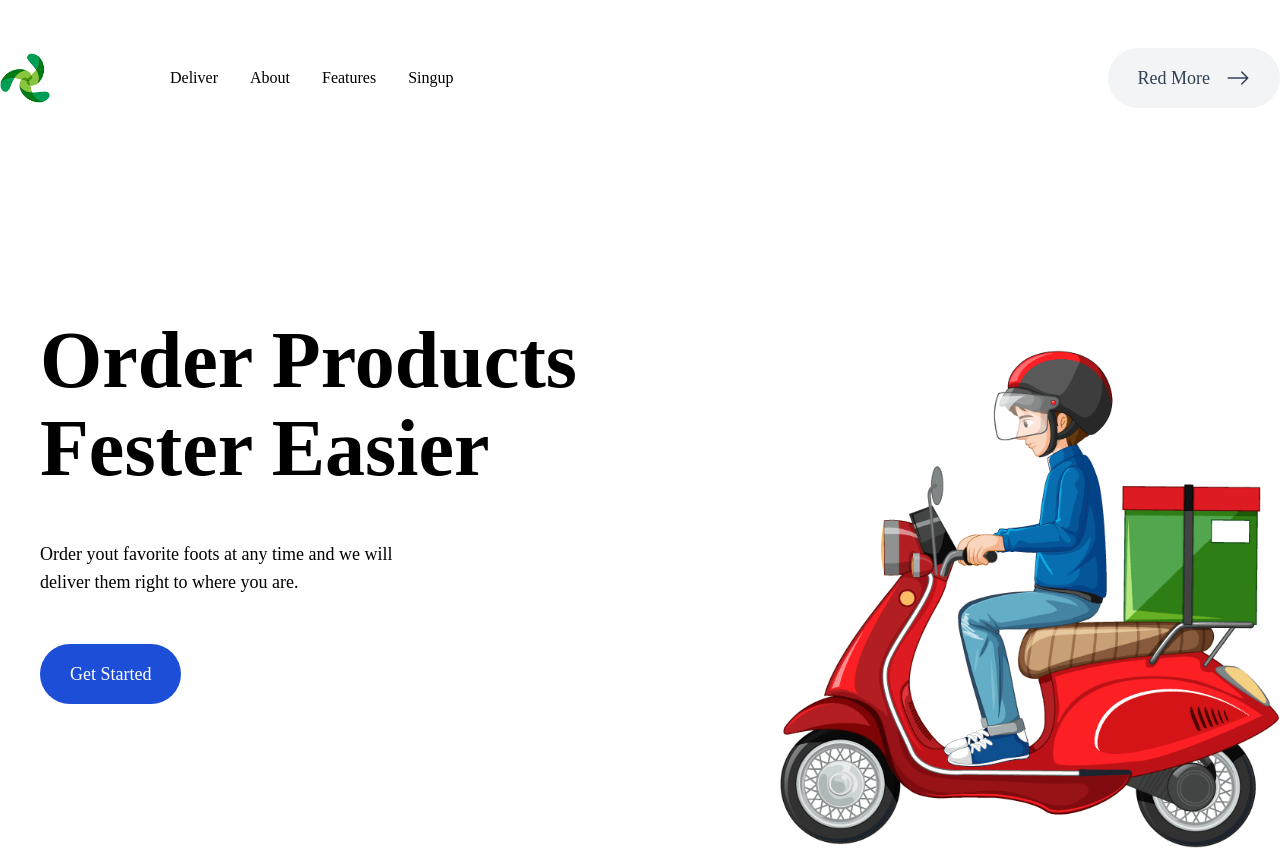
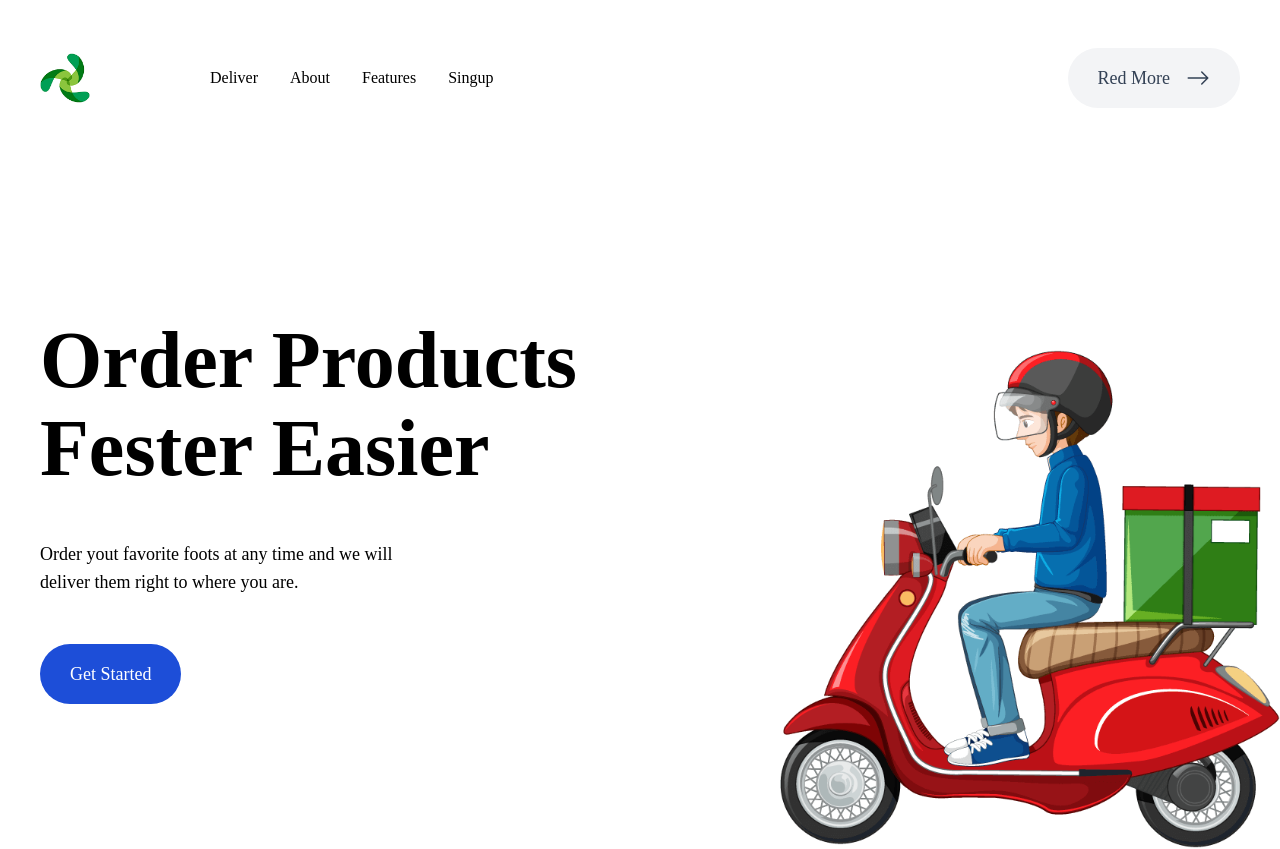
Before and after one commit to shafiqahmad81/landing-page, a React (Create React App) app: page / in a window 1280 px wide. Shown: the top 849 px of the page. Built offline with nearby package versions, Linux system fonts and the light colour scheme.

Commit message:
update header section

```diff
--- a/src/components/Header.js
+++ b/src/components/Header.js
@@ -9,7 +9,7 @@
   const [mobileNav, setMobileNav] = useState(false);
   return (
     <header className='mb-12 lg:mb-0 z-20 relative px-4 lg:px-0' data-aos='fade-down' data-aos-delay='1200' data-aos-duration='1000'>
-      <div className=' container mx-auto'>
+      <div className=' container mx-auto px-10'>
       <div className='flex items-center justify-between'>
         <div className='flex items-center gap-x-[120px]'>
           <a href='index.html'>
```
